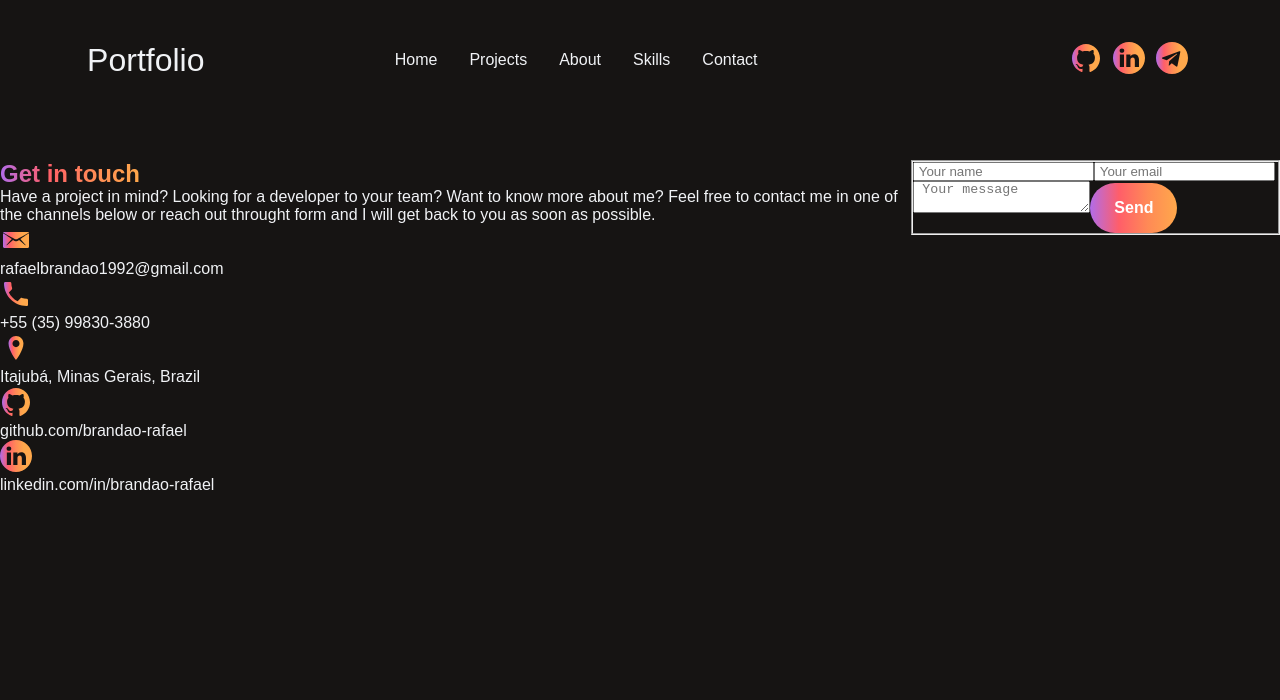
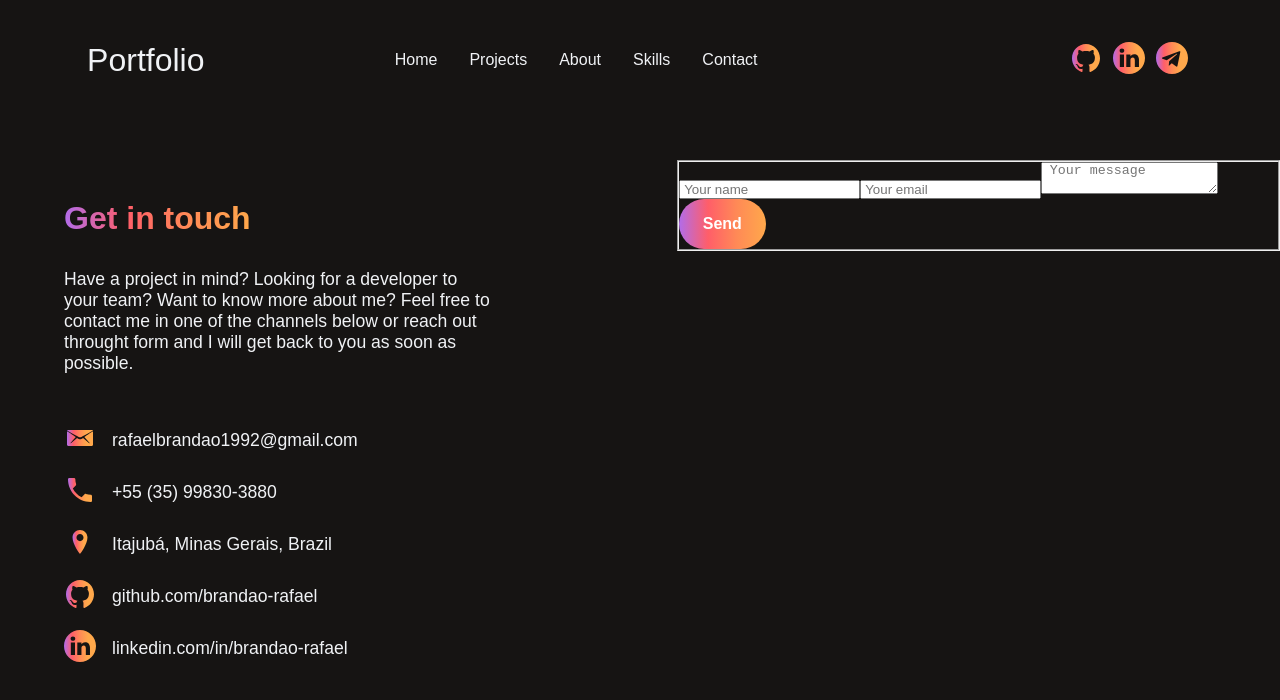
Before and after one commit to brandao-rafael/portifolio_ts, a Next.js app in the folder portifolio/: page /Contact in a window 1280 px wide. Shown: the top 700 px of the page. Built offline with nearby package versions, Linux system fonts and the light colour scheme; a web font is replaced by a local one.

Commit message:
style: for contact info

```diff
--- a/portifolio/src/components/ContactInfo.tsx
+++ b/portifolio/src/components/ContactInfo.tsx
@@ -9,13 +9,13 @@ import {
 
 const ContactInfo: React.FC = () => {
   return (
-    <div className="contact-title-content">
+    <div className="contact-content">
+      <div className="contact-description">
         <h2>
           <span>
             Get in touch <br />
           </span>
         </h2>
-      <div className="contact-description">
         <p>
           Have a project in mind? Looking for a developer to your team? Want to
           know more about me? Feel free to contact me in one of the channels
@@ -36,14 +36,18 @@ const ContactInfo: React.FC = () => {
           <div dangerouslySetInnerHTML={{ __html: locationSvg }} />
           <p>Itajubá, Minas Gerais, Brazil</p>
         </div>
+				<a href="https://www.github.com/brandao-rafael" target="_blank">
 					<div className="contact-item">
 						<div dangerouslySetInnerHTML={{ __html: githubSvg }} />
 						<p>github.com/brandao-rafael</p>
 					</div>
+				</a>
+        <a href="https://www.linkedin.com/in/brandao-rafael/" target="_blank">
           <div className="contact-item">
             <div dangerouslySetInnerHTML={{ __html: linkedinSvg }} />
             <p>linkedin.com/in/brandao-rafael</p>
           </div>
+        </a>
       </div>
     </div>
   );
--- a/portifolio/src/components/Header.tsx
+++ b/portifolio/src/components/Header.tsx
@@ -8,7 +8,7 @@ const Header: React.FC = () => {
         <h2>Portfolio</h2>
       </div>
       <nav>
-        <a href="/">Home</a>
+        <a href="/#">Home</a>
         <a href="/#projects">Projects</a>
         <a href="/#about">About</a>
         <a href="/#skills">Skills</a>
--- a/portifolio/src/styles/_base.sass
+++ b/portifolio/src/styles/_base.sass
@@ -6,6 +6,9 @@ $font-stack: 'Bai Jamjuree', sans-serif
     padding: 0
     box-sizing: border-box
 
+html
+    scroll-behavior: smooth
+
 body
     background-color: $bl-primary
     color: $lt-primary
@@ -13,6 +16,9 @@ body
 
 span
     @include gradient
+
+a
+    text-decoration: none
 
 h3
     font-size: 1.8rem
--- a/portifolio/src/styles/_layout.sass
+++ b/portifolio/src/styles/_layout.sass
@@ -12,8 +12,6 @@
                 cursor: pointer
                 transition: all 0.3s ease-in-out
                 transform: scale(1.2)
-
-
 
 .cover-letter-container
     .cover-title
@@ -62,7 +60,6 @@
         a
             color: $lt-primary
             font-weight: 600
-            text-decoration: none
             transition: all 0.3s ease-in-out
             &:hover
                 font-size: 1.1rem
@@ -101,8 +98,7 @@
 
     a
         color: $lt-primary
-        font-weight: 400
-        text-decoration: none
+        font-weight: 40
         transition: all 0.3s ease-in-out
         &:hover
             color: $lt-secondary
@@ -124,7 +120,6 @@
             font-size: 1.5rem
             font-weight: 200
             margin: 0 0 2rem 4rem
-
 
     .about-content
         display: flex
@@ -150,23 +145,26 @@
     flex-direction: column
     padding: 5vh 0
     width: 100%
+
     p
         margin: 5vh 4rem
+
         a
             color: $lt-primary
             font-weight: 600
-            text-decoration: none
             transition: all 0.3s ease-in-out
             &:hover
                 color: $lt-secondary
                 font-size: 1.1rem
                 transition: all 0.3s ease-in-out
+
     .skill-content
         display: grid
         grid-template-columns: repeat(6, 1fr)
         grid-gap: 2rem
         margin: 5vh 0 0 4rem
         width: 80%
+
         .skill-card
             align-items: center
             background-color: $bl-primary
@@ -175,8 +173,10 @@
             justify-content: space-between
             padding: 2rem 0 2rem 0
             transition: all 0.3s ease-in-out
+
             img
                 width: 3rem
+
             p
                 margin: 1rem 0 0 0
                 font-weight: 500
@@ -187,3 +187,33 @@
 .contact-container
     display: flex
     margin: 20vh 0 0 0
+    width: 100%
+
+    .contact-content
+        display: flex
+        flex-direction: column
+        margin: 5vh 0 0 4rem
+        width: 50%
+
+    .contact-description
+        width: 70%
+
+        h2
+            font-size: 2rem
+            margin: 0 0 2rem 0
+
+        p
+            font-size: 1.1rem
+            font-weight: 300
+            margin: 4vh 0
+
+    .contact-item
+        align-items: center
+        display: flex
+        margin: 1rem 0 0 0
+
+        p
+            color: $lt-primary
+            font-size: 1.1rem
+            font-weight: 500
+            margin: 0 1rem 0 1rem
```
Lines whose indentation alone changed are shown as unchanged.
